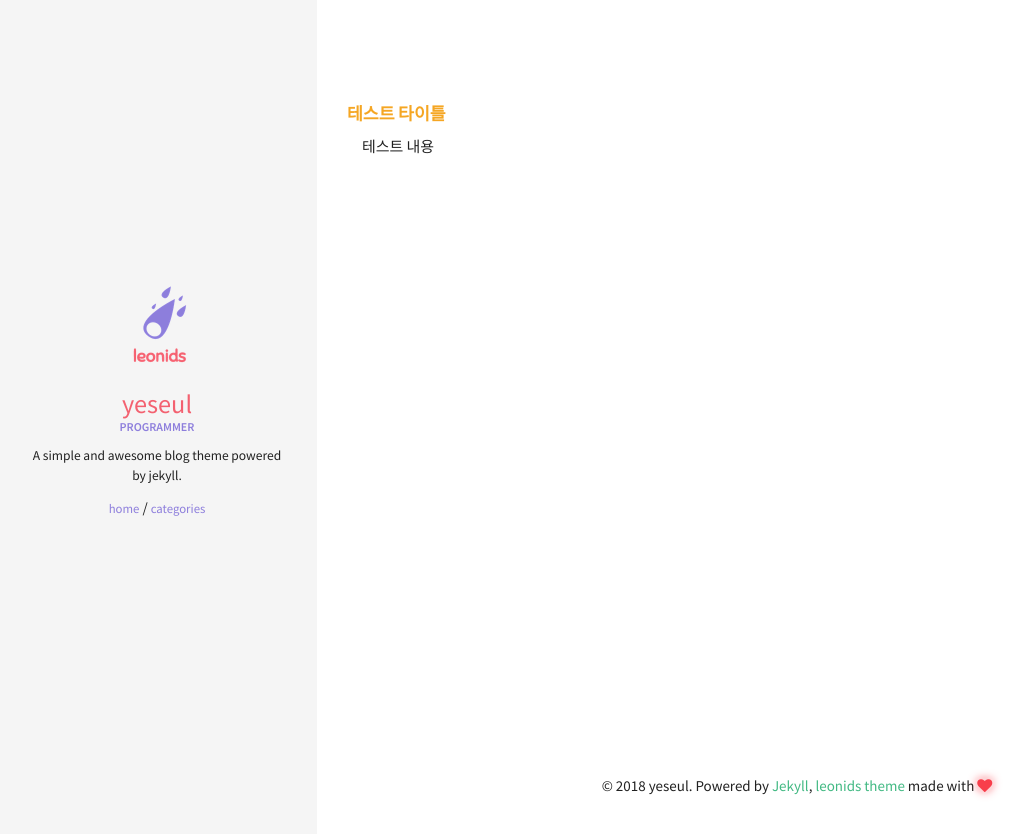
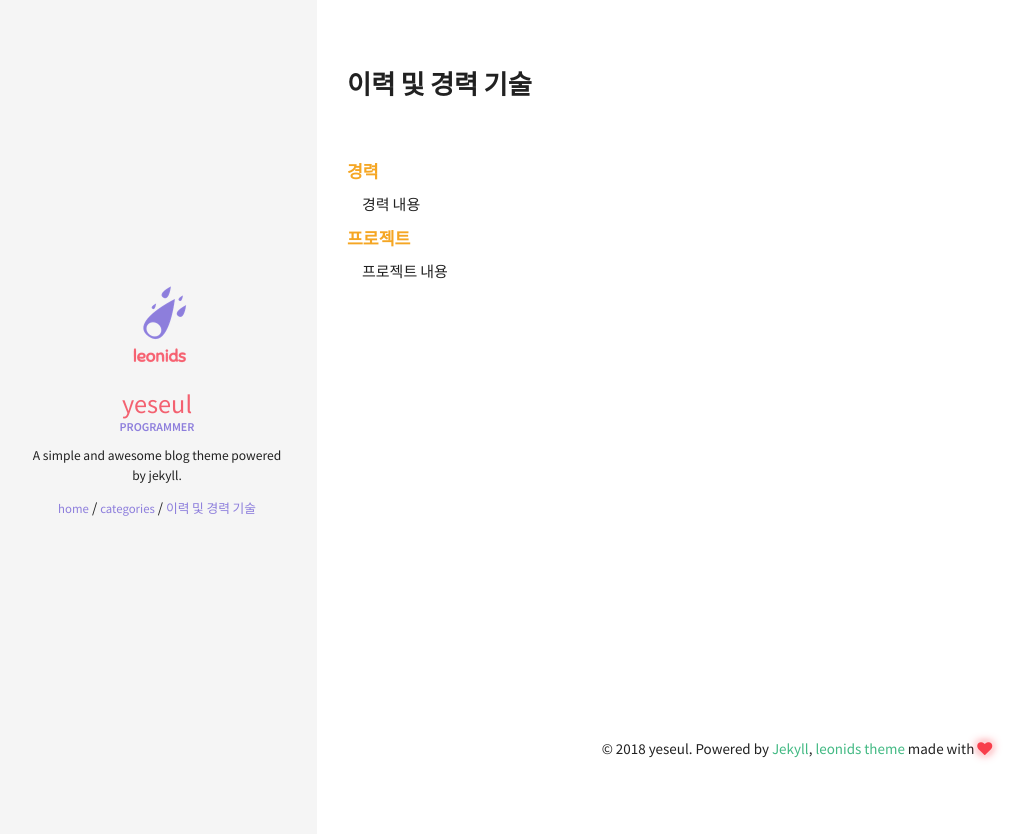
Before and after one commit to yes-yeseul/yes-yeseul.github.io, a Jekyll site: the page built from index.html, in a window 1280 px wide. Shown: the top 834 px of the page, without its empty margins (3-1031 px from the left). Built offline with Jekyll 4.4.1, drawn with Linux system fonts in a browser that asks for light colours; some web fonts are replaced.

Commit message:
test files

```diff
--- a/_sass/components/_variables.scss
+++ b/_sass/components/_variables.scss
@@ -4,6 +4,19 @@
 
 // Google font import
 @import url(https://fonts.googleapis.com/css?family=Source+Sans+Pro:600,400,400italic|Roboto+Mono);
+
+@font-face{
+	font-family: "NotoSansCKJ";
+	src: url("../font/NotoSansKR-Regular.otf");
+}
+@font-face{
+	font-family: "NotoSansCKJ-Bold";
+	src: url("../font/NotoSansKR-Bold.otf");
+}
+@font-face{
+	font-family: "NotoSansCKJ-Medium";
+	src: url("../font/NotoSansKR-Medium.otf");
+}
 
 // Custom variables
 
@@ -21,7 +34,7 @@ $border-width:               .0625rem !default;
 //
 // Font, line-height, and color for body text, headings, and more.
 
-$font-family-sans-serif:     "Source Sans Pro", "Helvetica Neue", Helvetica, Arial, sans-serif !default;
+$font-family-sans-serif:     "NotoSansCKJ", "Source Sans Pro", "Helvetica Neue", Helvetica, Arial, sans-serif !default;
 $font-family-serif:          Georgia, "Times New Roman", Times, serif !default;
 $font-family-monospace:      "Roboto Mono", "Courier New", monospace !default;
 $font-family-base:           $font-family-sans-serif !default;
--- a/index.html
+++ b/index.html
@@ -1,13 +1,18 @@
 ---
 layout: page
+title:  이력 및 경력 기술
 permalink: /
 ---
 
 <div class="tag-list">
   <div class="tag-group">
-    <h5 class="tag-group-title">테스트 타이틀</h5>
+    <h5 class="tag-group-title">경력</h5>
     <article class="tag-item">
-      <a class="tag-item-title" href="#none">테스트 내용</a>
+      <a class="tag-item-title" href="#none">경력 내용</a>
+    </article>
+    <h5 class="tag-group-title">프로젝트</h5>
+    <article class="tag-item">
+      <a class="tag-item-title" href="#none">프로젝트 내용</a>
     </article>
   </div>
 </div>
```
Also changed, not shown: fonts/GOTHICB.TTF (added), 3 other files.
